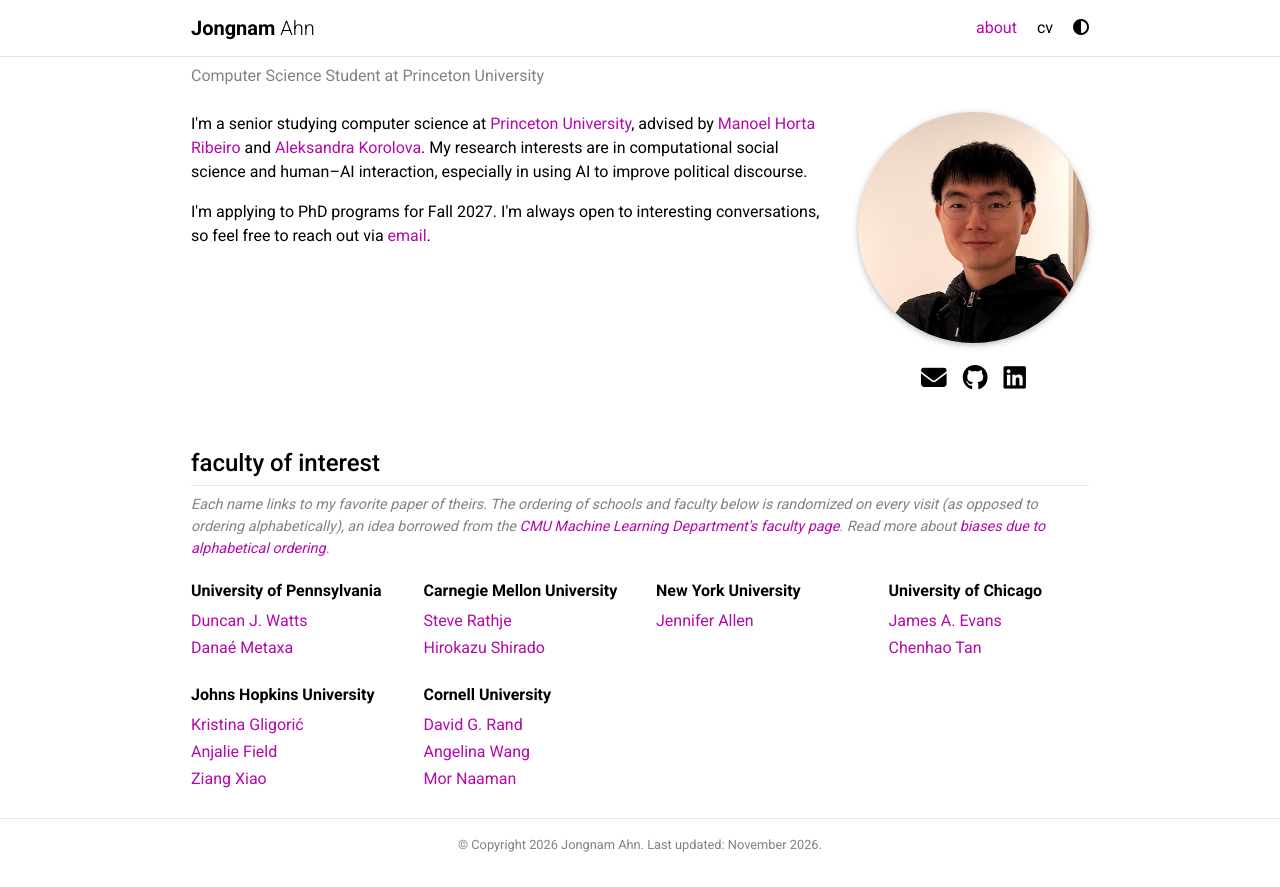
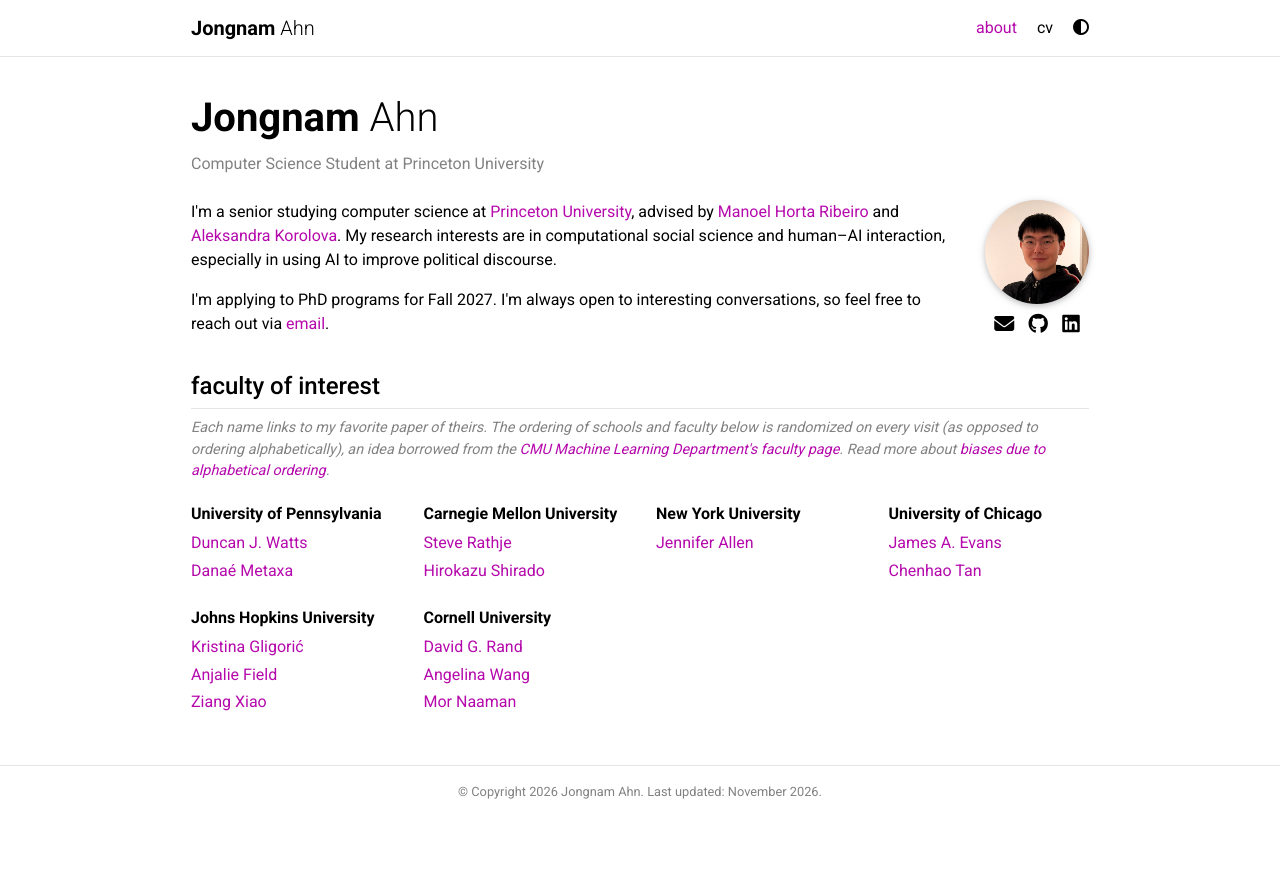
Before and after one commit to jong-nam-ahn/jong-nam-ahn.github.io, a plain HTML site: page index.html in a window 1280 px wide. After the commit the page ends 833 px from the top, so only its background shows below. Drawn offline with Linux system fonts and the light colour scheme.

Commit message:
Align photo and icons with intro text; fix heading hidden under nav
Co-Authored-By: Claude Opus 5.5 <noreply@anthropic.com>

```diff
--- a/index.html
+++ b/index.html
@@ -140,7 +140,7 @@
       }
 
       /* ---------- main ---------- */
-      main {
+      main.container {
         padding-top: 88px;
         padding-bottom: 24px;
       }
@@ -157,16 +157,28 @@
         color: var(--muted);
       }
 
-      /* profile photo + icons, floated right (Hayoung-style) */
+      /* intro text + profile photo/icons side by side.
+         The photo is sized by JS so the icon row lines up with the last line of text. */
+      .intro-row {
+        display: flex;
+        align-items: flex-end;
+        gap: 1.5rem;
+      }
+      .intro {
+        flex: 1;
+        min-width: 0;
+      }
+      .intro p:last-child {
+        margin-bottom: 0;
+      }
       .profile {
-        float: right;
-        width: 30%;
-        max-width: 231px;
-        margin: 0 0 1rem 1.5rem;
-        text-align: center;
+        flex: none;
+        display: flex;
+        flex-direction: column;
+        align-items: center;
       }
       .profile .photo {
-        width: 100%;
+        width: 120px;
         aspect-ratio: 1 / 1;
         border-radius: 50%;
         object-fit: cover;
@@ -177,11 +189,12 @@
           0 2px 10px 0 rgba(0, 0, 0, 0.12);
       }
       .contact-icons {
-        margin-top: 1rem;
+        margin-top: 0.5rem;
         display: flex;
         justify-content: center;
-        gap: 1rem;
-        font-size: 1.6rem;
+        gap: 0.9rem;
+        font-size: 1.25rem;
+        line-height: 1.5rem; /* same as one line of body text */
       }
       .contact-icons a {
         color: var(--text);
@@ -254,11 +267,12 @@
       }
 
       @media (max-width: 576px) {
-        .profile {
-          float: none;
-          width: 60%;
-          max-width: 220px;
-          margin: 0 auto 1.5rem;
+        .intro-row {
+          flex-direction: column-reverse;
+          align-items: center;
+        }
+        .profile .photo {
+          width: 180px;
         }
         .post-header h1 {
           font-size: 2rem;
@@ -297,7 +311,33 @@
         <p class="desc">Computer Science Student at Princeton University</p>
       </header>
 
-      <article class="clearfix">
+      <article class="intro-row">
+        <div class="intro">
+          <p>
+            I'm a senior studying computer science at
+            <a href="https://www.princeton.edu/" target="_blank" rel="noopener"
+              >Princeton University</a
+            >, advised by
+            <a
+              href="https://manoelhortaribeiro.github.io/"
+              target="_blank"
+              rel="noopener"
+              >Manoel Horta Ribeiro</a
+            >
+            and
+            <a href="https://www.korolova.com/" target="_blank" rel="noopener"
+              >Aleksandra Korolova</a
+            >. My research interests are in computational social science and
+            human–AI interaction, especially in using AI to improve political
+            discourse.
+          </p>
+          <p>
+            I'm applying to PhD programs for Fall 2027. I'm always open to
+            interesting conversations, so feel free to reach out via
+            <a href="mailto:ja3436@princeton.edu">email</a>.
+          </p>
+        </div>
+
         <div class="profile">
           <!-- Put a square photo at assets/img/profile.jpg; it is cropped to a circle automatically -->
           <img
@@ -326,30 +366,6 @@
             ></a>
           </div>
         </div>
-
-        <p>
-          I'm a senior studying computer science at
-          <a href="https://www.princeton.edu/" target="_blank" rel="noopener"
-            >Princeton University</a
-          >, advised by
-          <a
-            href="https://manoelhortaribeiro.github.io/"
-            target="_blank"
-            rel="noopener"
-            >Manoel Horta Ribeiro</a
-          >
-          and
-          <a href="https://www.korolova.com/" target="_blank" rel="noopener"
-            >Aleksandra Korolova</a
-          >. My research interests are in computational social science and
-          human–AI interaction, especially in using AI to improve political
-          discourse.
-        </p>
-        <p>
-          I'm applying to PhD programs for Fall 2027. I'm always open to
-          interesting conversations, so feel free to reach out via
-          <a href="mailto:ja3436@princeton.edu">email</a>.
-        </p>
       </article>
 
       <section id="faculty">
@@ -533,6 +549,25 @@
     <script>
       document.getElementById("year").textContent = new Date().getFullYear();
 
+      // Size the photo so photo + icons are exactly as tall as the intro text,
+      // putting the icon row on the same line as the last line of text.
+      function fitPhoto() {
+        const intro = document.querySelector(".intro");
+        const photo = document.querySelector(".profile .photo");
+        const icons = document.querySelector(".contact-icons");
+        if (window.innerWidth <= 576) {
+          photo.style.width = "";
+          return;
+        }
+        const iconsH =
+          icons.offsetHeight + parseFloat(getComputedStyle(icons).marginTop);
+        const size = Math.max(72, Math.min(231, intro.offsetHeight - iconsH));
+        photo.style.width = size + "px";
+      }
+      fitPhoto();
+      window.addEventListener("resize", fitPhoto);
+      if (document.fonts) document.fonts.ready.then(fitPhoto);
+
       // Randomize schools and the faculty within each school (Fisher–Yates)
       document.querySelectorAll("[data-shuffle]").forEach((list) => {
         const items = Array.from(list.children);
```
